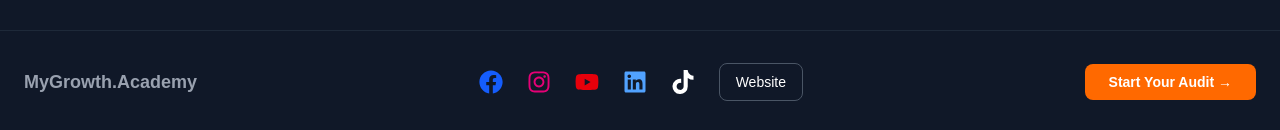
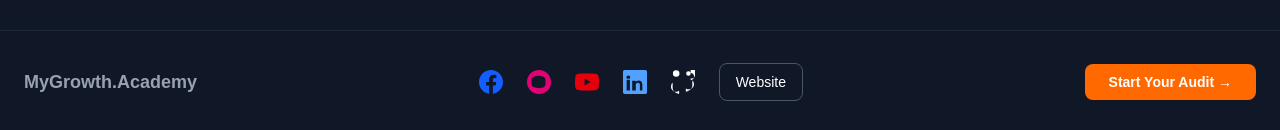
Before and after one commit to mygrowthacademy/mga-landing, a Next.js app: page / in a window 1280 px wide. Shown: the part 3055-3185 px from the top of the page. Built offline with nearby package versions, Linux system fonts and the light colour scheme.

Commit message:
Update page.tsx

```diff
--- a/app/page.tsx
+++ b/app/page.tsx
@@ -2,7 +2,6 @@
 
 import { useState, useEffect } from 'react';
 import Link from 'next/link';
-import { FaFacebook, FaInstagram, FaYoutube, FaLinkedin, FaTiktok } from 'react-icons/fa';
 
 const EmailCapture = ({ source, inline = false }: { source: 'sticky-bar' | 'inline-section', inline?: boolean }) => {
   const [email, setEmail] = useState('');
@@ -101,6 +100,37 @@ const EmailCapture = ({ source, inline = false }: { source: 'sticky-bar' | 'inli
   );
 };
 
+// SVG Icons as components
+const FacebookIcon = () => (
+  <svg className="w-6 h-6" fill="currentColor" viewBox="0 0 24 24">
+    <path d="M24 12.073c0-6.627-5.373-12-12-12s-12 5.373-12 12c0 5.99 4.388 10.954 10.125 11.854v-8.385H7.078v-3.47h3.047V9.43c0-3.007 1.792-4.669 4.533-4.669 1.312 0 2.686.235 2.686.235v2.953H15.83c-1.491 0-1.956.925-1.956 1.874v2.25h3.328l-.532 3.47h-2.796v8.385C19.612 23.027 24 18.062 24 12.073z"/>
+  </svg>
+);
+
+const InstagramIcon = () => (
+  <svg className="w-6 h-6" fill="currentColor" viewBox="0 0 24 24">
+    <path d="M12 0C5.373 0 0 5.373 0 12s5.373 12 12 12 12-5.373 12-12S18.627 0 12 0m5.521 17.05c-1.884.695-4.318 1.215-5.521 1.215-1.203 0-3.637-.52-5.521-1.215C5.231 16.322 4.5 15.5 4.5 14V10c0-1.5.731-2.322 1.479-3.05 1.884-.695 4.318-1.215 5.521-1.215 1.203 0 3.637.52 5.521 1.215.748.728 1.479 1.55 1.479 3.05v4c0 1.5-.731 2.322-1.479 3.05"/>
+  </svg>
+);
+
+const YoutubeIcon = () => (
+  <svg className="w-6 h-6" fill="currentColor" viewBox="0 0 24 24">
+    <path d="M23.498 6.186a3.016 3.016 0 0 0-2.122-2.136C19.505 3.545 12 3.545 12 3.545s-7.505 0-9.377.505A3.017 3.017 0 0 0 .502 6.186C0 8.07 0 12 0 12s0 3.93.502 5.814a3.016 3.016 0 0 0 2.122 2.136c1.871.505 9.376.505 9.376.505s7.505 0 9.377-.505a3.015 3.015 0 0 0 2.122-2.136C24 15.93 24 12 24 12s0-3.93-.502-5.814zM9.545 15.568V8.432L15.818 12l-6.273 3.568z"/>
+  </svg>
+);
+
+const LinkedinIcon = () => (
+  <svg className="w-6 h-6" fill="currentColor" viewBox="0 0 24 24">
+    <path d="M20.447 20.452h-3.554v-5.569c0-1.328-.475-2.236-1.986-2.236-1.081 0-1.722.731-2.004 1.438-.103.25-.129.599-.129.949v5.418h-3.554s.05-8.746 0-9.637h3.554v1.364c.429-.658 1.196-1.593 2.905-1.593 2.121 0 3.71 1.385 3.71 4.362v5.504zM5.337 8.855c-1.144 0-1.915-.762-1.915-1.715 0-.953.771-1.715 1.921-1.715 1.147 0 1.918.762 1.918 1.715 0 .953-.771 1.715-1.924 1.715zm1.582 11.597H3.635V9.809h3.284v10.643zM22.225 0H1.771C.792 0 0 .774 0 1.729v20.542C0 23.227.792 24 1.771 24h20.451C23.2 24 24 23.227 24 22.271V1.729C24 .774 23.2 0 22.222 0h.003z"/>
+  </svg>
+);
+
+const TiktokIcon = () => (
+  <svg className="w-6 h-6" fill="currentColor" viewBox="0 0 24 24">
+    <path d="M19.661 8.574c1.439 0 2.842-.606 3.877-1.688a5.568 5.568 0 001.623-3.877v-.087c0-1.439-.606-2.842-1.688-3.877A5.568 5.568 0 0019.661 0v3.087c.934 0 1.827.371 2.49 1.034s1.034 1.556 1.034 2.49-.371 1.827-1.034 2.49-1.556 1.034-2.49 1.034zm-3.877 12.362c1.439 0 2.842-.606 3.877-1.688 1.074-.996 1.688-2.345 1.688-3.877v-5.174a5.568 5.568 0 011.623 3.877c.087 2.877-2.292 5.262-5.169 5.262-1.092 0-2.099-.348-2.966-.953v3.065c.933.087 1.914.13 2.947.13zM5.173 6.84a3.282 3.282 0 100-6.564 3.282 3.282 0 000 6.564zm14.488-3.282a2.248 2.248 0 11-4.496 0 2.248 2.248 0 014.496 0zM5.173 24c1.044 0 2.025-.043 2.947-.13v-3.065a4.48 4.48 0 01-2.947.953c-2.877 0-5.256-2.385-5.169-5.262a5.568 5.568 0 011.623-3.877v5.174c0 1.532.614 2.881 1.688 3.877a5.097 5.097 0 003.858 1.33z"/>
+  </svg>
+);
+
 export default function Home() {
   const [showStickyBar, setShowStickyBar] = useState(false);
   const [stickyDismissed, setStickyDismissed] = useState(false);
@@ -173,7 +203,7 @@ export default function Home() {
             <ul className="space-y-4 text-lg">
               <li className="flex items-start gap-3">
                 <span className="text-green-500 font-bold">✓</span>
-                <span>You're earning $75k—$300k and it feels hollow</span>
+                <span>You're earning $75k,300k and it feels hollow</span>
               </li>
               <li className="flex items-start gap-3">
                 <span className="text-green-500 font-bold">✓</span>
@@ -286,24 +316,24 @@ export default function Home() {
           <h3 className="text-lg font-semibold text-gray-400">MyGrowth.Academy</h3>
 
           <div className="flex gap-6 items-center">
-            <a href="https://www.facebook.com/mygrowth.academy/" target="_blank" rel="noopener noreferrer" className="hover:opacity-80 transition">
-              <FaFacebook size={24} className="text-blue-600" />
+            <a href="https://www.facebook.com/mygrowth.academy/" target="_blank" rel="noopener noreferrer" className="text-blue-600 hover:opacity-80 transition">
+              <FacebookIcon />
             </a>
 
-            <a href="https://www.instagram.com/mygrowth.academy/" target="_blank" rel="noopener noreferrer" className="hover:opacity-80 transition">
-              <FaInstagram size={24} className="text-pink-600" />
+            <a href="https://www.instagram.com/mygrowth.academy/" target="_blank" rel="noopener noreferrer" className="text-pink-600 hover:opacity-80 transition">
+              <InstagramIcon />
             </a>
 
-            <a href="https://www.youtube.com/channel/UCftnOx2THDA2SlgzyWAVPuQ" target="_blank" rel="noopener noreferrer" className="hover:opacity-80 transition">
-              <FaYoutube size={24} className="text-red-600" />
+            <a href="https://www.youtube.com/channel/UCftnOx2THDA2SlgzyWAVPuQ" target="_blank" rel="noopener noreferrer" className="text-red-600 hover:opacity-80 transition">
+              <YoutubeIcon />
             </a>
 
-            <a href="https://www.linkedin.com/company/mygrowth-academy/" target="_blank" rel="noopener noreferrer" className="hover:opacity-80 transition">
-              <FaLinkedin size={24} className="text-blue-400" />
+            <a href="https://www.linkedin.com/company/mygrowth-academy/" target="_blank" rel="noopener noreferrer" className="text-blue-400 hover:opacity-80 transition">
+              <LinkedinIcon />
             </a>
 
-            <a href="https://www.tiktok.com/@mygrowth.academy" target="_blank" rel="noopener noreferrer" className="hover:opacity-80 transition">
-              <FaTiktok size={24} className="text-white" />
+            <a href="https://www.tiktok.com/@mygrowth.academy" target="_blank" rel="noopener noreferrer" className="text-white hover:opacity-80 transition">
+              <TiktokIcon />
             </a>
 
             <a href="https://www.mygrowthacademy.coach/" target="_blank" rel="noopener noreferrer" className="px-4 py-2 rounded-lg border border-gray-600 hover:border-white transition text-sm font-medium">
```
